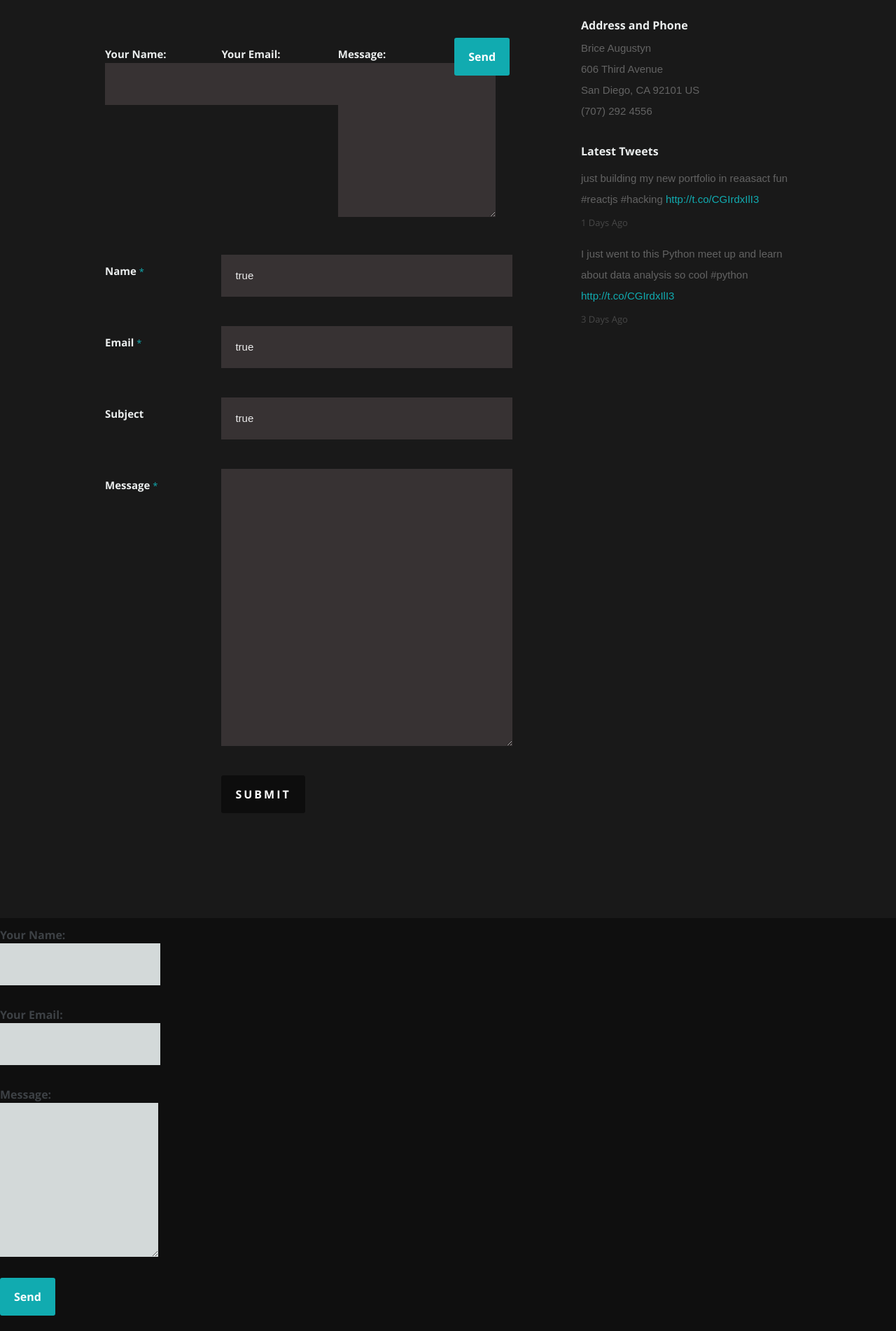
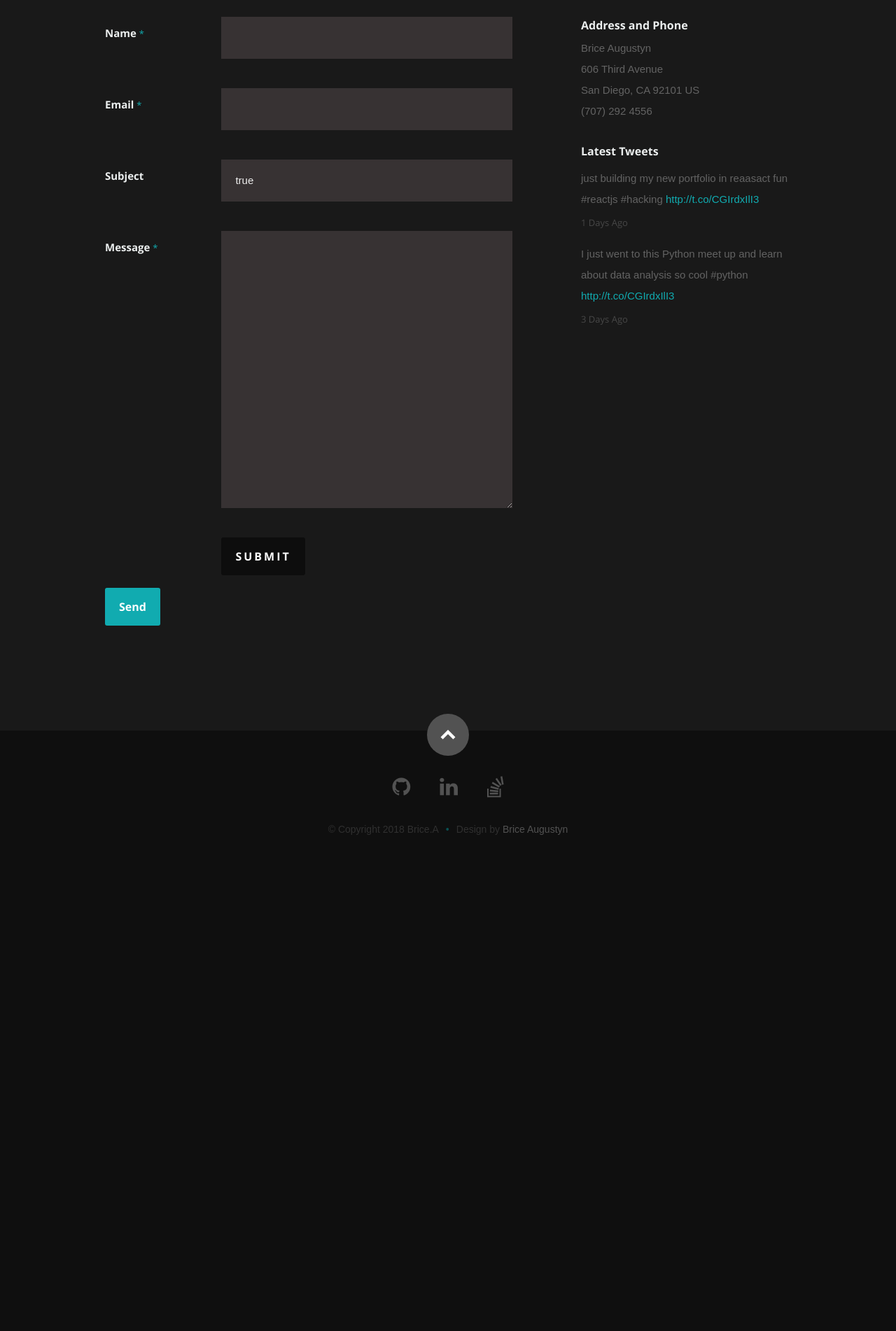
Before and after one commit to briceaugustyn/resume, a React (Create React App) app: page / in a window 1280 px wide. Shown: the part 5380-7282 px from the top of the page at 70% size. After the commit the page ends 6628 px from the top, so only its background shows below. Built offline with nearby package versions, Linux system fonts and the light colour scheme.

Commit message:
almost email

```diff
--- a/src/components/Home/Home.js
+++ b/src/components/Home/Home.js
@@ -7,7 +7,7 @@ import Testimonials from  '../testimonials/testimonials';
 import ContactUs from '../contactus/contactus';
 import Footer from '../footer/footer';
 import resumeData from '../../resumeData';
-import ContactForm from '../testimonials/test';
+
 
 const Home =()=>{
     return (
@@ -19,7 +19,6 @@ const Home =()=>{
         <Resume/>
         <Testimonials />
         <ContactUs />
-        <ContactForm />
         <Footer />
       </div>
     );
--- a/src/components/contactus/contactus.js
+++ b/src/components/contactus/contactus.js
@@ -57,44 +57,54 @@ class ContactUs extends React.Component {
             {/* form */}
 
 
-              <form name="contact" method="post" data-netlify="true" data-netlify-honeypot="bot-field">
-  {/* You still need to add the hidden input with the form name to your JSX form */}
-  <input type="hidden" name="form-name" value="contact" />
-
-</form>
 
 
-              <form onSubmit={this.handleSubmit}>
-              <p>
-                <label>
-                  Your Name: <input type="text" name="name" value={name} onChange={this.handleChange} />
-                </label>
-              </p>
-              <p>
-                <label>
-                  Your Email: <input type="email" name="email" value={email} onChange={this.handleChange} />
-                </label>
-              </p>
-              <p>
-                <label>
+
+            {/* <label>
                   Message: <textarea name="message" value={message} onChange={this.handleChange} />
                 </label>
               </p>
               <p>
                 <button type="submit">Send</button>
               </p>
-            </form>
+            </form> */}
+
+            {/* <form action method="post" id="contactForm" name="contactForm" onSubmit={this.handleSubmit} >
+              <fieldset>
+
+                <div>
+                  <label htmlFor="contactName">Your Name: <input type="text" name="name" value={name} onChange={this.handleChange} />
+                  </label>
+                </div>
+                <div>
+                  <label>
+                    Your Email: <input type="email" name="email" value={email} onChange={this.handleChange} />
+                  </label>
+                </div>
+                <div>
+                  <label>
+                    Message: <textarea name="message" value={message} onChange={this.handleChange} />
+                  </label>
+                </div>
+                <div>
+                  <button type="submit">Send</button>
+                </div>
+              </fieldset>
+            </form> */}
 
 
-              <form action method="post" id="contactForm" name="contactForm">
+
+            <form action method="post" id="contactForm" name="contactForm" onSubmit={this.handleSubmit}>
             <fieldset>
                   <div>
                     <label htmlFor="contactName">Name <span className="required">*</span></label>
-                    <input type="text" defaultValue size={35} id="contactName" name="contactName" />
+                    {/* <input type="text" defaultValue size={35} id="contactName" name="contactName" /> */}
+                    <input type="text" name="name" value={name} onChange={this.handleChange} />
                   </div>
                   <div>
                     <label htmlFor="contactEmail">Email <span className="required">*</span></label>
-                    <input type="text" defaultValue size={35} id="contactEmail" name="contactEmail" />
+                    {/* <input type="text" defaultValue size={35} id="contactEmail" name="contactEmail" /> */}
+                    <input type="email" name="email" value={email} onChange={this.handleChange} />
                   </div>
                   <div>
                     <label htmlFor="contactSubject">Subject</label>
@@ -110,8 +120,15 @@ class ContactUs extends React.Component {
                       <img alt src="images/loader.gif" />
                     </span>
                   </div>
+                  <div>
+                  <button type="submit">Send</button>
+                </div>
                 </fieldset>
-              </form> {/* Form End */}
+                </form>
+            {/* Form End */}
+
+
+
             {/* contact-warning */}
             <div id="message-warning"> Error boy</div>
             {/* contact-success */}
--- a/src/components/testimonials/test.js
+++ /dev/null
@@ -1,58 +0,0 @@
-import React from 'react';
-
-const encode = (data) => {
-    return Object.keys(data)
-        .map(key => encodeURIComponent(key) + "=" + encodeURIComponent(data[key]))
-        .join("&");
-  }
-
-  class ContactForm extends React.Component {
-    constructor(props) {
-      super(props);
-      this.state = { name: "", email: "", message: "" };
-    }
-
-    /* Here’s the juicy bit for posting the form submission */
-
-    handleSubmit = e => {
-      fetch("/", {
-        method: "POST",
-        headers: { "Content-Type": "application/x-www-form-urlencoded" },
-        body: encode({ "form-name": "contact", ...this.state })
-      })
-        .then(() => alert("Success!"))
-        .catch(error => alert(error));
-
-      e.preventDefault();
-    };
-
-    handleChange = e => this.setState({ [e.target.name]: e.target.value });
-
-    render() {
-      const { name, email, message } = this.state;
-      return (
-        <form onSubmit={this.handleSubmit}>
-          <p>
-            <label>
-              Your Name: <input type="text" name="name" value={name} onChange={this.handleChange} />
-            </label>
-          </p>
-          <p>
-            <label>
-              Your Email: <input type="email" name="email" value={email} onChange={this.handleChange} />
-            </label>
-          </p>
-          <p>
-            <label>
-              Message: <textarea name="message" value={message} onChange={this.handleChange} />
-            </label>
-          </p>
-          <p>
-            <button type="submit">Send</button>
-          </p>
-        </form>
-      );
-    }
-  }
-
-  export default ContactForm ;
```
Lines whose indentation alone changed are shown as unchanged.
